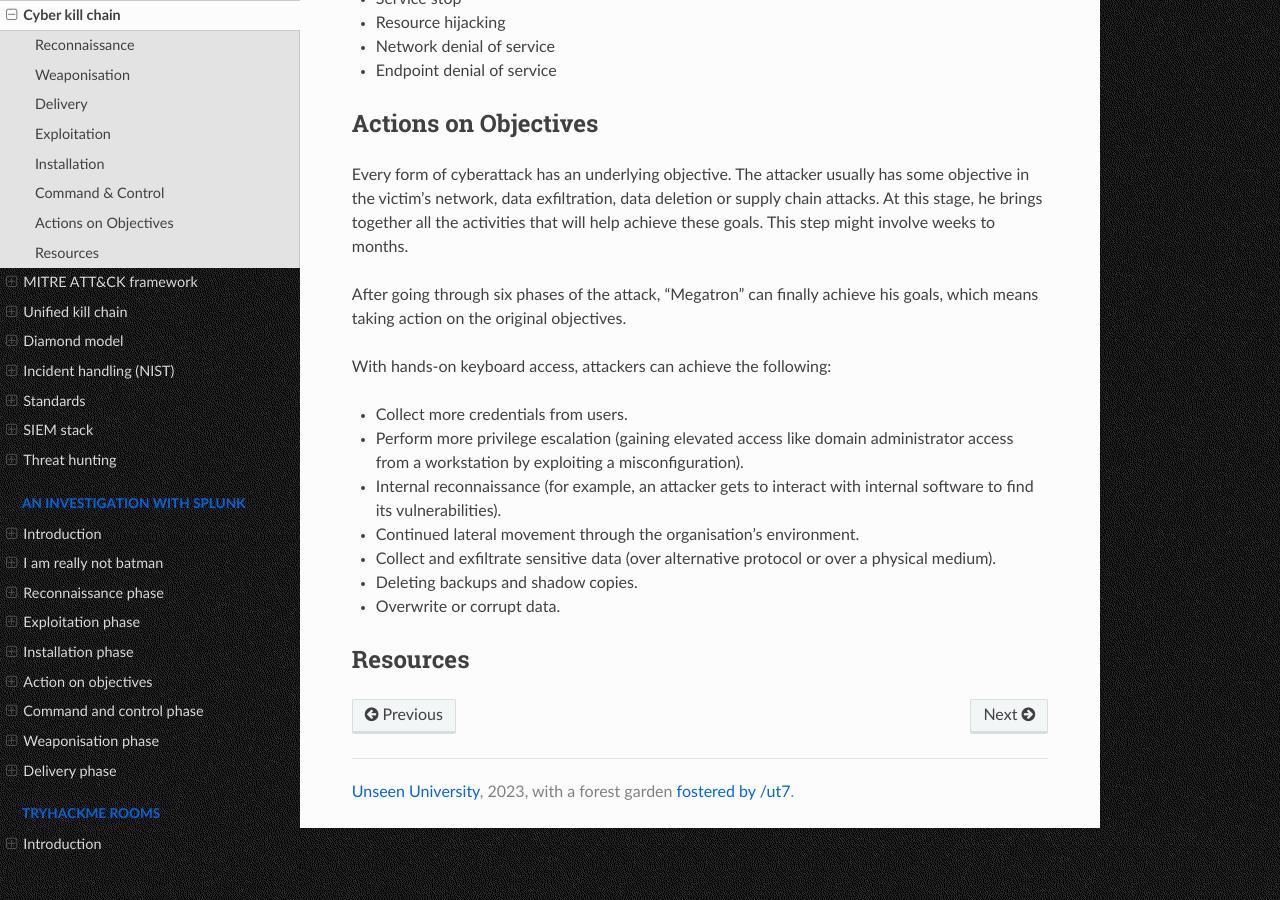
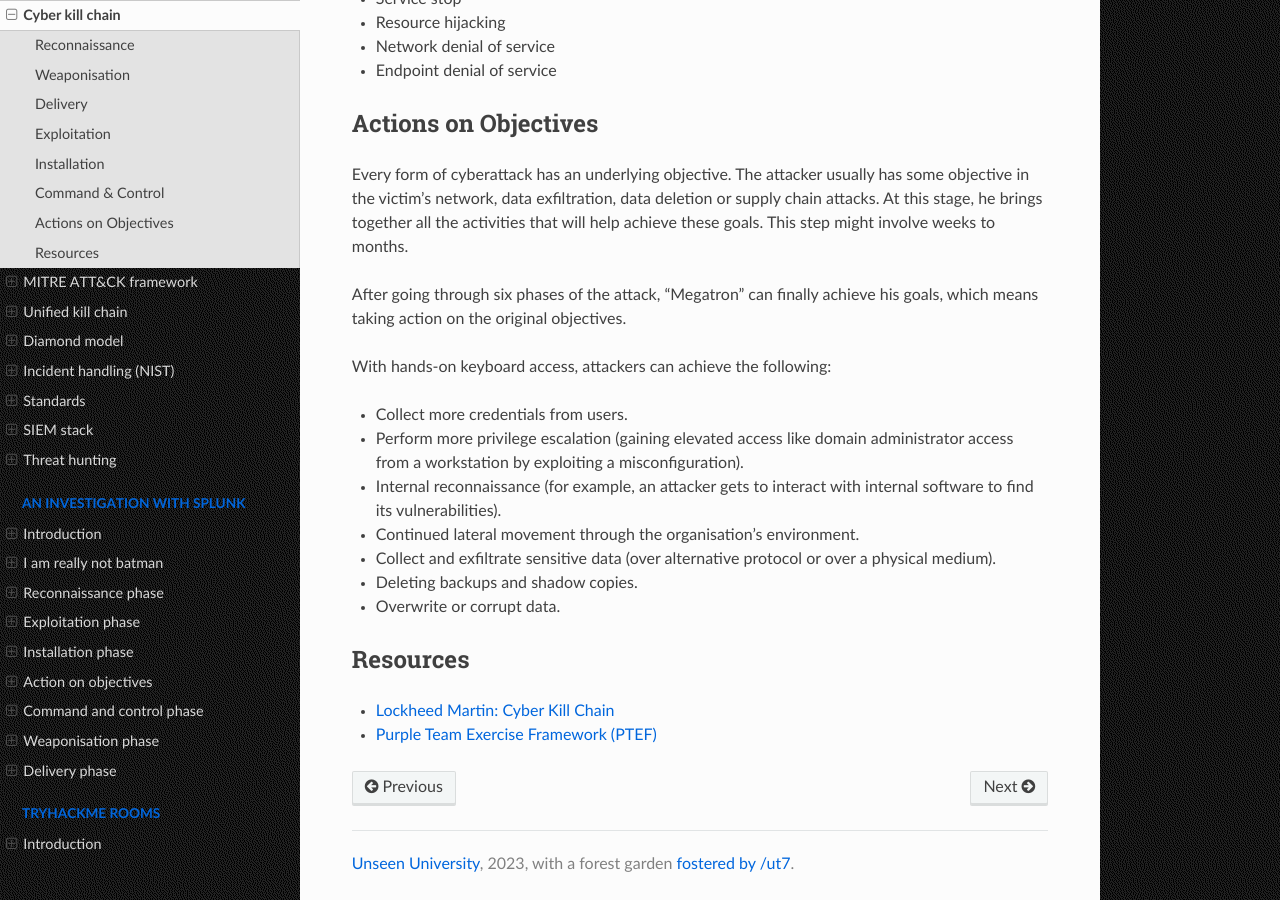
Before and after one commit to tymyrddin/blue-siem, a Sphinx documentation site: the page built from source/docs/notes/ckc.md, in a window 1280 px wide and 900 px high, scrolled down 4791 px. Built offline with Sphinx 7.4.7 and the Read the Docs theme 2.0.0, drawn with Linux system fonts in a browser that asks for light colours.

Commit message:
Purple Team Exercise Framework (PTEF) link added

```diff
--- a/source/docs/notes/ckc.md
+++ b/source/docs/notes/ckc.md
@@ -155,3 +155,6 @@
 * Overwrite or corrupt data.
 
 ## Resources
+
+* [Lockheed Martin: Cyber Kill Chain](https://www.lockheedmartin.com/en-us/capabilities/cyber/cyber-kill-chain.html)
+* [Purple Team Exercise Framework (PTEF)](https://github.com/scythe-io/purple-team-exercise-framework/)
```
Also changed, not shown: source/docs/notes/ukc.md (+1 -0 lines).
